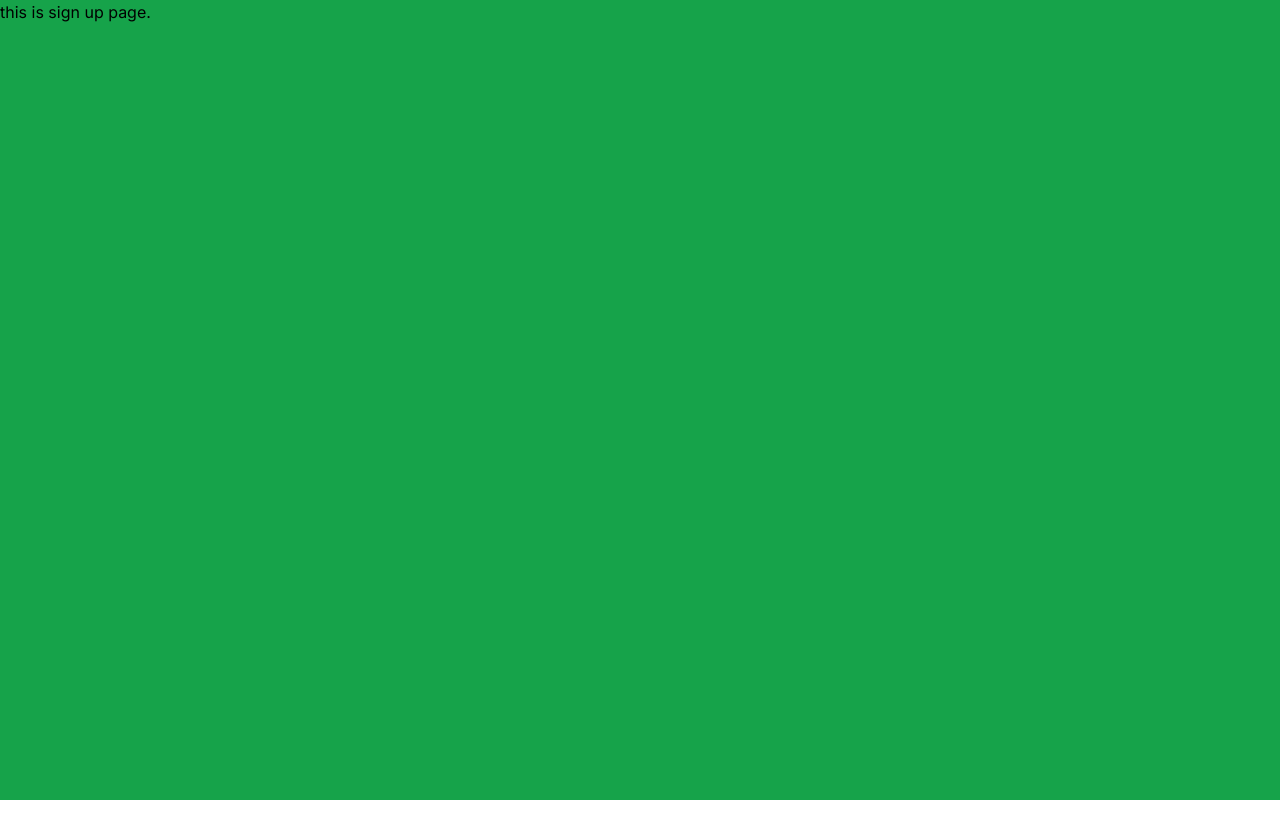
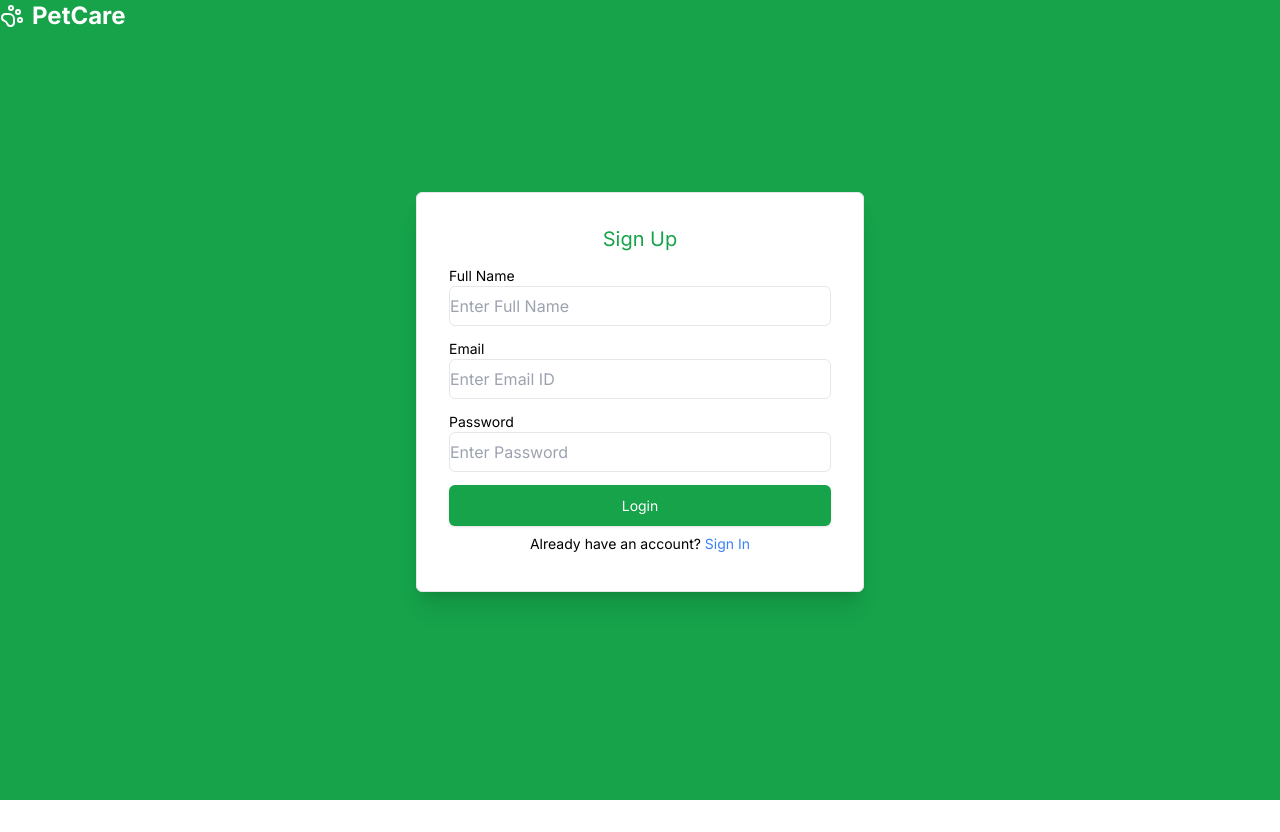
Before and after one commit to junaidahmed-One/pet-care, a Next.js app: page /signup in a window 1280 px wide. Before the commit the page ends 800 px from the top, so only its background shows below. Built offline with nearby package versions, Linux system fonts and the light colour scheme.

Commit message:
completed signup & signin page and linked with landing page.

```diff
--- a/app/(auth)/layout.tsx
+++ b/app/(auth)/layout.tsx
@@ -1,3 +1,4 @@
+import { PawPrintIcon } from "@/components/Icons";
 import React from "react";
 
 export default function AuthRootLayout({
@@ -5,5 +6,13 @@ export default function AuthRootLayout({
 }: {
   children: React.ReactNode;
 }) {
-  return <div className="h-screen bg-green-600">{children}</div>;
+  return (
+    <div className="h-screen w-screen bg-green-600">
+      <div className="flex items-center space-x-2">
+        <PawPrintIcon className="h-6 w-6 text-white" />
+        <span className="text-2xl font-bold text-white">PetCare</span>
+      </div>
+      {children}
+    </div>
+  );
 }
--- a/app/(auth)/signin/page.tsx
+++ b/app/(auth)/signin/page.tsx
@@ -1,3 +1,49 @@
+import Link from "next/link";
+
 export default function SignIn() {
-  return <div>This is sign in page.</div>;
+  return (
+    <div className="rounded-md">
+      <div className="flex h-screen justify-center">
+        <div className="mx-auto mb-60 mt-40 grid w-full max-w-md gap-2 rounded-md border bg-white p-8 shadow-xl sm:mb-60 sm:mt-40 sm:gap-2">
+          <h3 className="text-center text-xl text-green-600">Sign In</h3>
+          <div className="flex flex-col">
+            <label htmlFor="emailfield" className="text-sm">
+              Email
+            </label>
+            <input
+              type="email"
+              name="emailfield"
+              id="emailfield"
+              placeholder="Enter Email ID"
+              className="placeholder:text-muted-foreground h-10 rounded-md border focus:outline-green-600"
+            />
+          </div>
+          <div className="flex flex-col">
+            <label htmlFor="passField" className="text-sm">
+              Password
+            </label>
+            <input
+              type="password"
+              name="passField"
+              id="passField"
+              placeholder="Enter Password"
+              className="placeholder:text-muted-foreground h-10 rounded-md border focus:outline-green-600"
+            />
+          </div>
+          <button className="text-md items-center justify-center rounded-md bg-green-600 px-4 py-2 text-sm text-white shadow transition-colors focus:outline-none focus:ring-2 focus:ring-offset-2">
+            Login
+          </button>
+          <div className="text-center text-sm">
+            <div className="text-gray-400">
+              <button>Forgot Password</button>
+            </div>
+            No account ?{" "}
+            <Link href={"/signup"} className="text-blue-500">
+              Sign Up
+            </Link>
+          </div>
+        </div>
+      </div>
+    </div>
+  );
 }
--- a/app/(auth)/signup/page.tsx
+++ b/app/(auth)/signup/page.tsx
@@ -1,3 +1,59 @@
+import Input from "@/components/InputText";
+import Link from "next/link";
+
 export default function SignUp() {
-  return <div>this is sign up page.</div>;
+  return (
+    <div className="rounded-md">
+      <div className="flex h-screen justify-center">
+        <div className="mx-auto mb-60 mt-40 grid w-full max-w-md gap-2 rounded-md border bg-white p-8 shadow-xl sm:mb-60 sm:mt-40 sm:gap-2">
+          <h3 className="text-center text-xl text-green-600">Sign Up</h3>
+          <div className="flex flex-col">
+            <label htmlFor="fullName" className="text-sm">
+              Full Name
+            </label>
+            <input
+              type="text"
+              name="fullName"
+              id="fullName"
+              placeholder="Enter Full Name"
+              className="placeholder:text-muted-foreground h-10 rounded-md border focus:outline-green-600"
+            />
+          </div>
+          <div className="flex flex-col">
+            <label htmlFor="emailfield" className="text-sm">
+              Email
+            </label>
+            <input
+              type="email"
+              name="emailfield"
+              id="emailfield"
+              placeholder="Enter Email ID"
+              className="placeholder:text-muted-foreground h-10 rounded-md border focus:outline-green-600"
+            />
+          </div>
+          <div className="flex flex-col">
+            <label htmlFor="passField" className="text-sm">
+              Password
+            </label>
+            <input
+              type="password"
+              name="passField"
+              id="passField"
+              placeholder="Enter Password"
+              className="placeholder:text-muted-foreground h-10 rounded-md border focus:outline-green-600"
+            />
+          </div>
+          <button className="text-md items-center justify-center rounded-md bg-green-600 px-4 py-2 text-sm text-white shadow transition-colors focus:outline-none focus:ring-2 focus:ring-offset-2">
+            Login
+          </button>
+          <div className="text-center text-sm">
+            Already have an account?{" "}
+            <Link href={"/signin"} className="text-blue-500">
+              Sign In
+            </Link>
+          </div>
+        </div>
+      </div>
+    </div>
+  );
 }
--- a/app/layout.tsx
+++ b/app/layout.tsx
@@ -1,6 +1,7 @@
 import type { Metadata } from "next";
 import { Inter } from "next/font/google";
 import "./globals.css";
+import { PawPrintIcon } from "@/components/Icons";
 
 const inter = Inter({ subsets: ["latin"] });
 
--- /dev/null
+++ b/components/InputText.tsx
@@ -0,0 +1,12 @@
+export default function Input(props: any) {
+  return (
+    <div className="flex flex-col justify-between gap-3">
+      <label>{props.label}</label>
+      <input
+        className="rounded-md border"
+        type={props.type}
+        placeholder={props.placeholder}
+      />
+    </div>
+  );
+}
--- a/components/LandingPageUpperSection.tsx
+++ b/components/LandingPageUpperSection.tsx
@@ -5,9 +5,11 @@ import doggy from "../public/landingpagedog.jpeg";
 import { useState } from "react";
 import { PawPrintIcon } from "./Icons";
 import Link from "next/link";
+import { useRouter } from "next/navigation";
 
 export default function LandingPageUpperSection() {
   const [isMenuOpen, setIsMenuOpen] = useState(false);
+  const router = useRouter();
 
   const toggleMenu = () => {
     setIsMenuOpen(!isMenuOpen);
@@ -30,7 +32,12 @@ export default function LandingPageUpperSection() {
           <Link href={"#"} className="text-md text-white hover:underline">
             Pet Food
           </Link>
-          <button className="text-md items-center justify-center rounded-md bg-slate-100 px-4 py-2 text-sm text-green-600 shadow transition-colors hover:bg-green-600/90 hover:text-white focus:outline-none focus:ring-2 focus:ring-offset-2">
+          <button
+            className="text-md items-center justify-center rounded-md bg-slate-100 px-4 py-2 text-sm text-green-600 shadow transition-colors hover:bg-green-600/90 hover:text-white focus:outline-none focus:ring-2 focus:ring-offset-2"
+            onClick={() => {
+              router.push("/signup");
+            }}
+          >
             Sign Up
           </button>
         </nav>
@@ -67,7 +74,12 @@ export default function LandingPageUpperSection() {
           <Link href={"#"} className="text-md text-white hover:underline">
             Pet Food
           </Link>
-          <button className="text-md items-center justify-center rounded-md bg-slate-100 px-4 py-2 text-sm text-green-600 shadow transition-colors hover:bg-green-600/90 hover:text-white focus:outline-none focus:ring-2 focus:ring-offset-2">
+          <button
+            className="text-md items-center justify-center rounded-md bg-slate-100 px-4 py-2 text-sm text-green-600 shadow transition-colors hover:bg-green-600/90 hover:text-white focus:outline-none focus:ring-2 focus:ring-offset-2"
+            onClick={() => {
+              router.push("/signup");
+            }}
+          >
             Sign Up
           </button>
         </div>
@@ -80,7 +92,12 @@ export default function LandingPageUpperSection() {
             services and premium pet food.
           </p>
           <div className="flex space-x-4">
-            <button className="focus:ring-primary items-center rounded-md bg-slate-100 px-4 py-2 text-green-600 shadow transition-colors hover:bg-green-600/90 hover:text-white focus:outline-none focus:ring-2 focus:ring-offset-2">
+            <button
+              className="focus:ring-primary items-center rounded-md bg-slate-100 px-4 py-2 text-green-600 shadow transition-colors hover:bg-green-600/90 hover:text-white focus:outline-none focus:ring-2 focus:ring-offset-2"
+              onClick={() => {
+                router.push("/signup");
+              }}
+            >
               Get Started
             </button>
             <button className="rounded-md border px-4 py-2 text-white">
```
Also changed, not shown: 2 other files (tests, documents, lock files or other folders).
